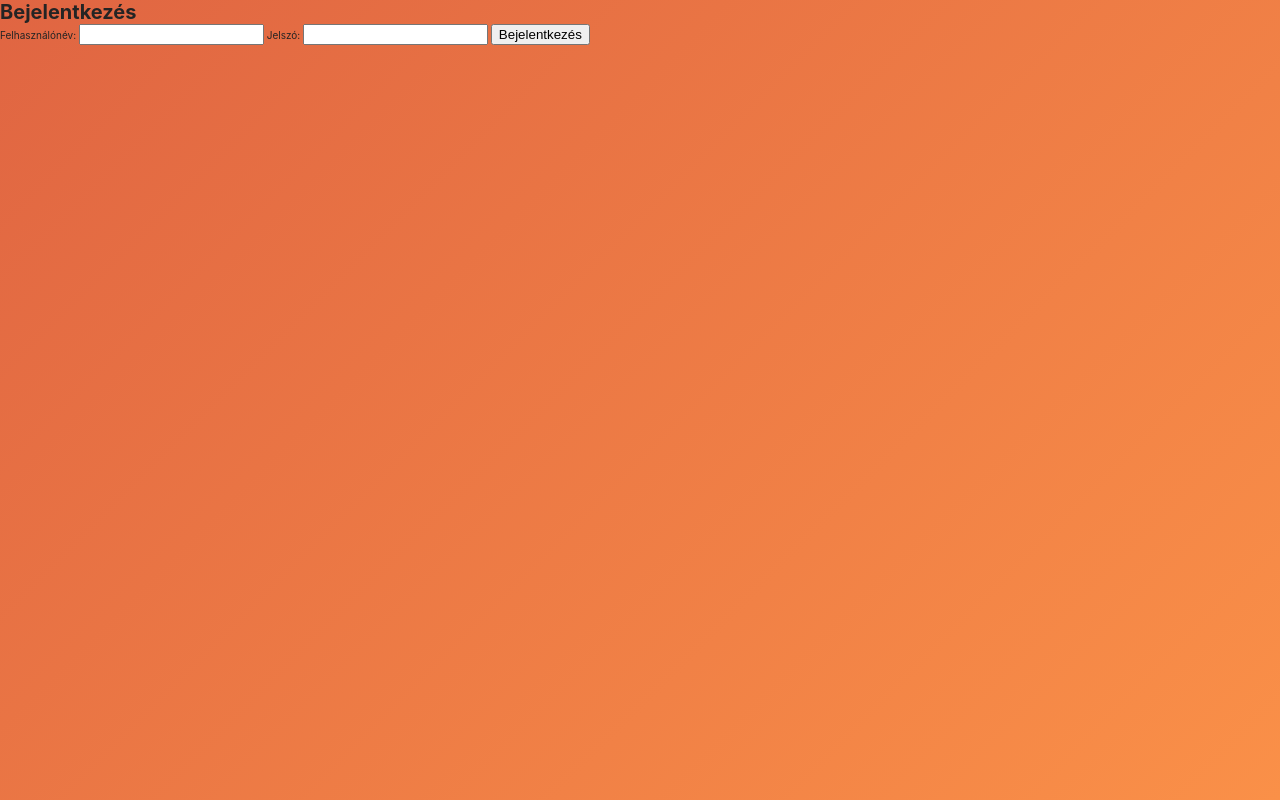
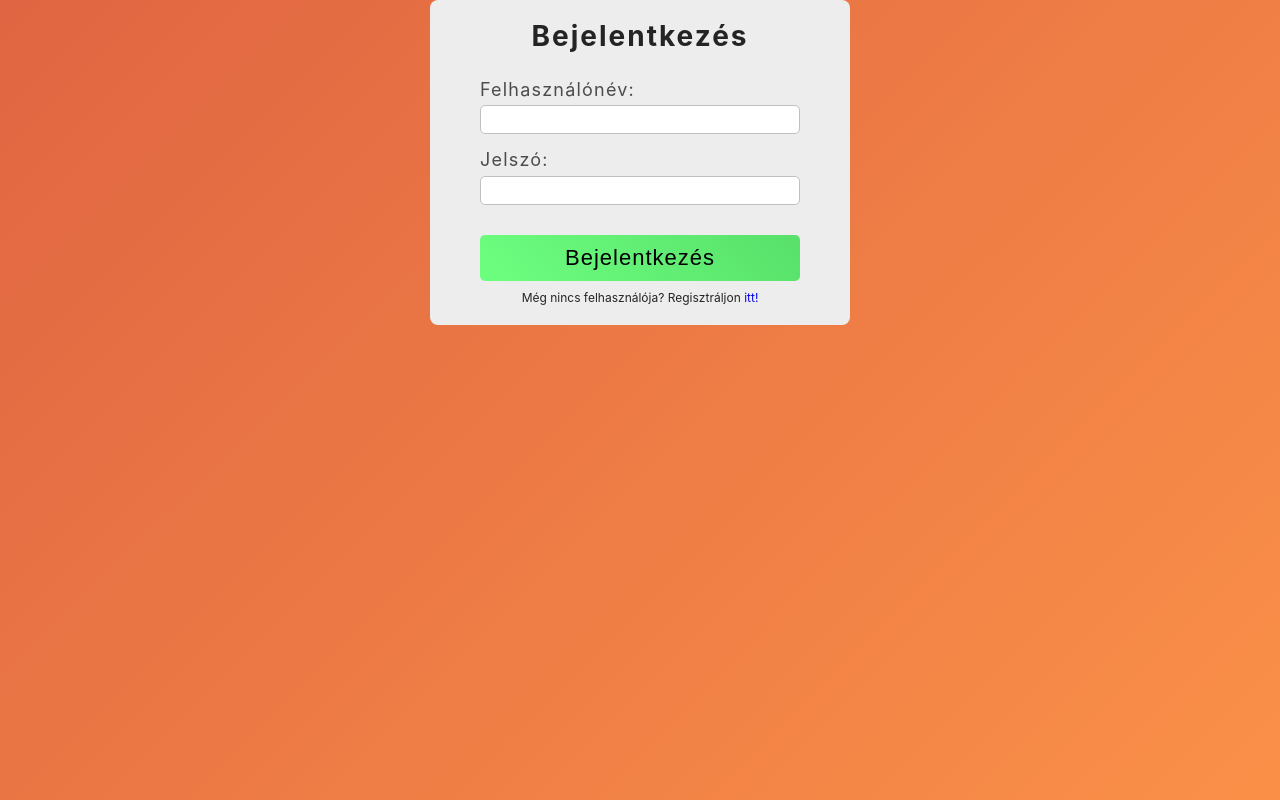
Before and after one commit to feardevelopment/fear-frontend, a SvelteKit app: page /login in a window 1280 px wide. Built offline with nearby package versions, Linux system fonts and the light colour scheme.

Commit message:
feat: add styling to the login component

```diff
--- a/src/components/Login.svelte
+++ b/src/components/Login.svelte
@@ -1,18 +1,93 @@
 <script lang="ts">
-
+  let formData = { username: '', password: '' };
+  let errors = { username: '', password: '' };
+  let message: string;
 </script>
 
-<div>
-    <h1>Bejelentkezés</h1>
-    <form>
-        <label for="username">Felhasználónév:</label>
-        <input type="text" id="username">
-        <label for="password">Jelszó:</label>
-        <input type="password" id="password">
-        <input type="button" value="Bejelentkezés">
-    </form>
-</div>
+<section>
+  <h1>Bejelentkezés</h1>
+  <form>
+    <div>
+      <label for="username">Felhasználónév:</label>
+      <input bind:value={formData.username} type="text" id="username" class:error-input="{errors.username}">
+      <p class="error">{ errors.username }</p>
+    </div>
+    <div>
+      <label for="password">Jelszó:</label>
+      <input bind:value={formData.password} type="password" id="password" class:error-input="{errors.password}">
+      <p class="error">{ errors.password }</p>
+    </div>
+    <button type="submit">Bejelentkezés</button>
+  </form>
+  <p class="register-text">Még nincs felhasználója? Regisztráljon <a href="/register">itt!</a></p>
+</section>
 
 <style lang="scss">
+section {
+    text-align: left;
+    width: 420px;
+    height: min-content;
+    max-width: 960px;
+    padding: 20px 50px;
+    margin: 0 auto;
+    background-color: #EDEDED;
+    border-radius: 8px;
 
+    h1 {
+      font-size: 28px;
+      margin-bottom: 25px;
+      letter-spacing: 2px;
+      text-align: center;
+    }
+
+    form {
+      label {
+        display: block;
+        margin: 15px 0 5px;
+        font-size: 18px;
+        letter-spacing: 1.2px;
+        opacity: 80%;
+      }
+
+      input {
+        font-size: 18px;
+        padding: 3px 8px;
+        border: 1.5px solid silver;
+        border-radius: 5px;
+      }
+
+      button {
+        font-size: 22px;
+        letter-spacing: 1px;
+        margin-top: 25px;
+        padding: 10px 0;
+        cursor: pointer;
+        border: none;
+        border-radius: 5px;
+	      background: linear-gradient(225deg, var(--accentColor) 0%, var(--lightAccentColor) 100%);
+        width: 100%;
+      }
+    }
+
+    .register-text {
+      font-size: 12px;
+      margin-top: 10px;
+      text-align: center;
+    }
+  }
+
+  input {
+    width: 100%;
+  }
+
+  .error-input {
+    border: 2px solid red;
+  }
+
+  p.error {
+    color: red;
+    font-weight: bold;
+    font-size: 12px;
+    margin-top: 5px;
+  }
 </style>
```
